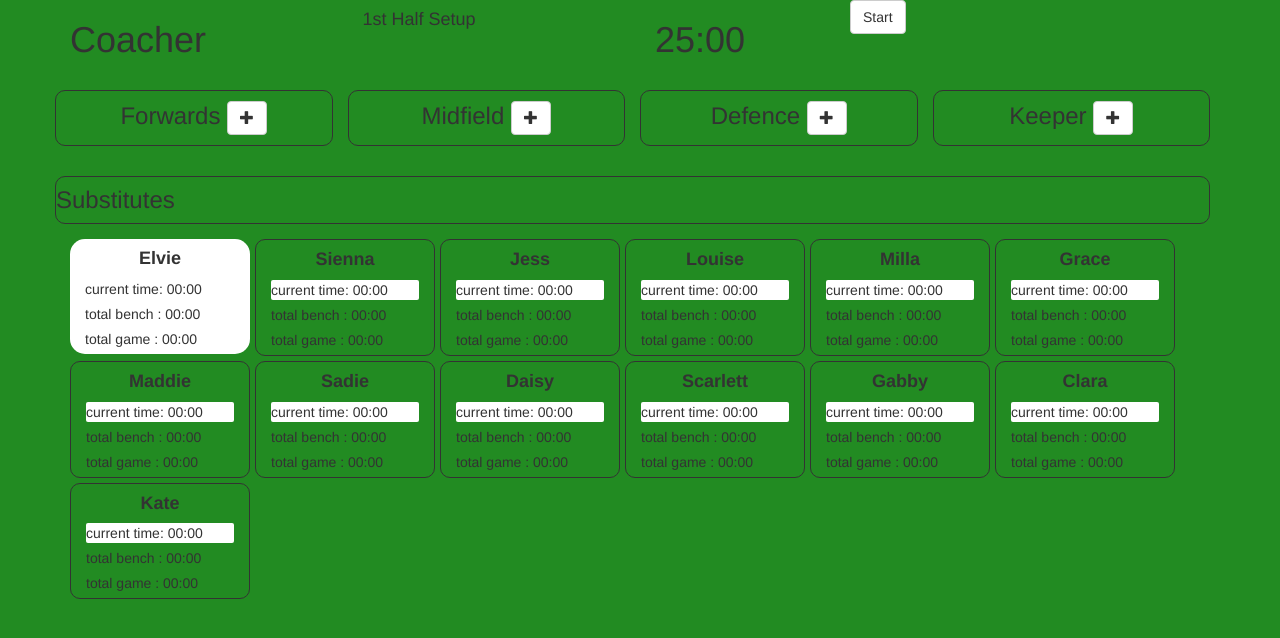
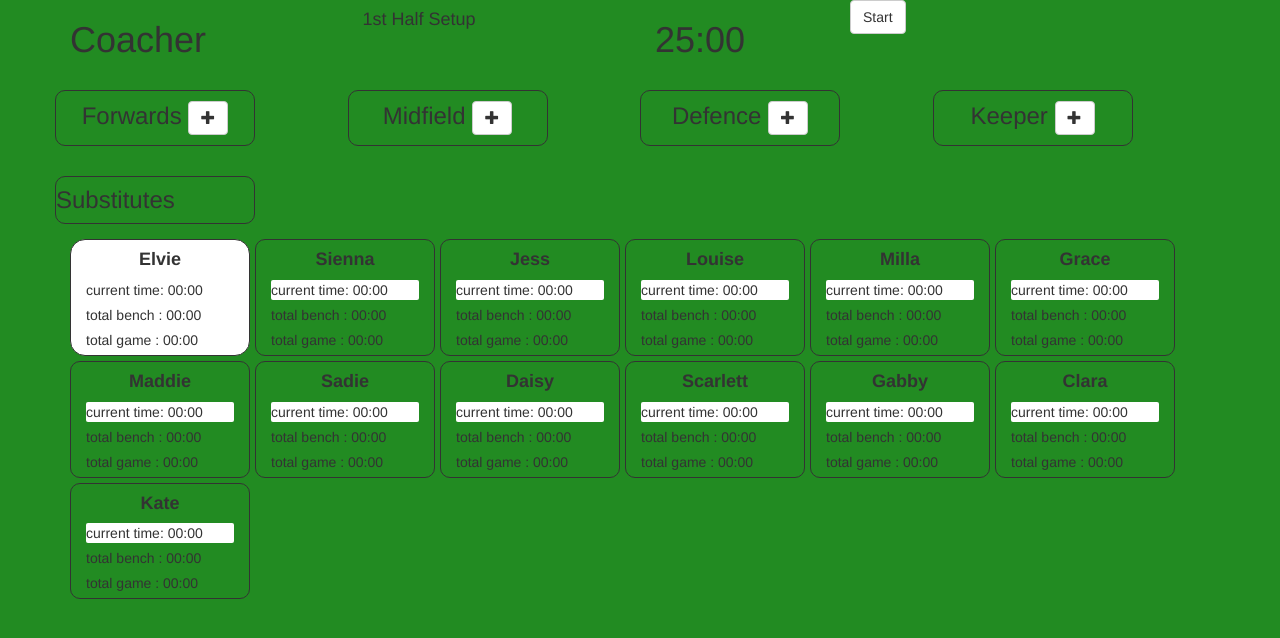
Before and after one commit to JamesAntonThompson/new-coacher, a plain HTML site: page js/coacher.html in a window 1280 px wide. Both pictures are taken after a click on the element 160 px from the left and 297 px from the top of the page. Drawn offline with nearby package versions, Linux system fonts and the light colour scheme.

Commit message:
mvp styling fix

```diff
--- a/js/coacher.css
+++ b/js/coacher.css
@@ -14,9 +14,11 @@ body { background-color: ForestGreen;
 	padding-bottom: 10px;
 	border-radius: 10px;
 	margin-left: -15px;
+	width: 200px;
 }
 
 .selected {
+	border: 1px solid #333;
 	background-color: white;
 	border-radius: 15px;
 	margin-top: 5px;
```
